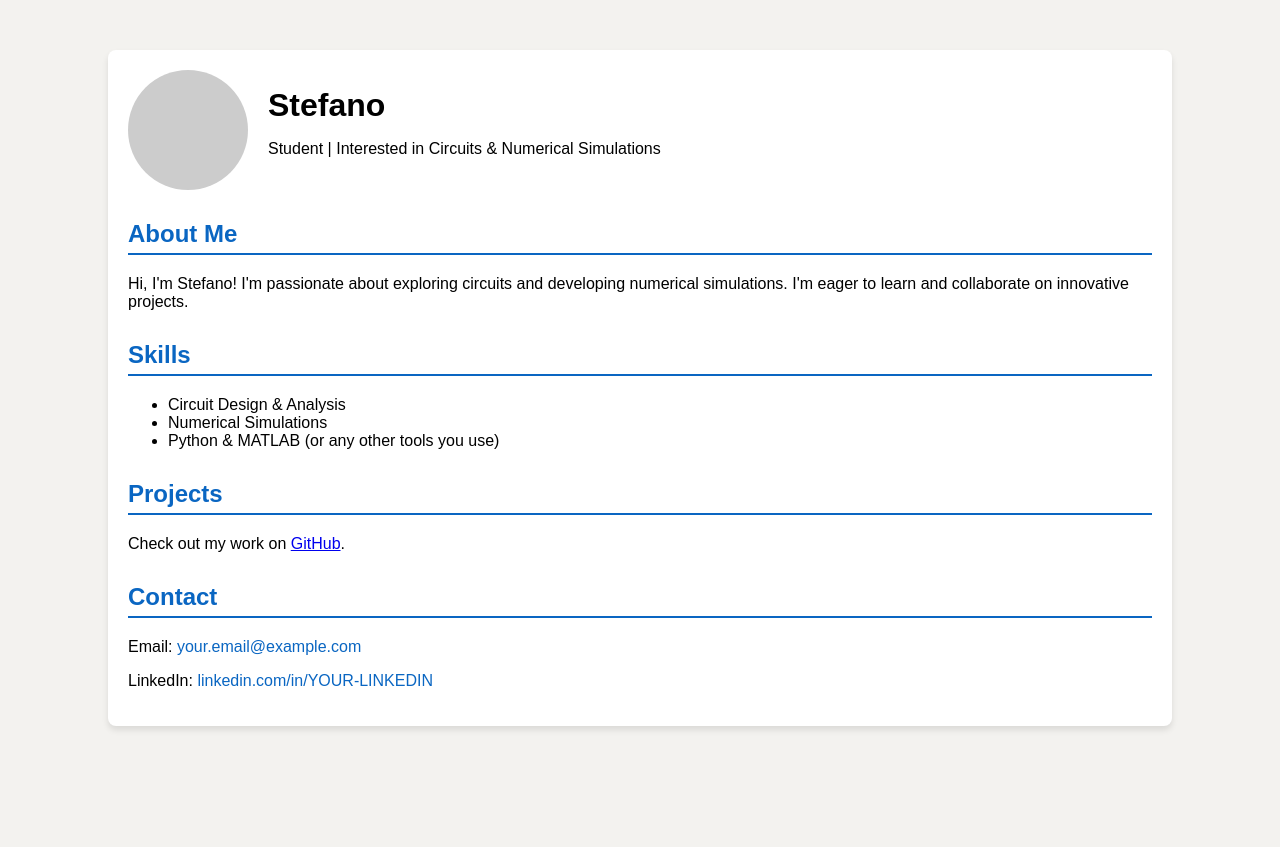
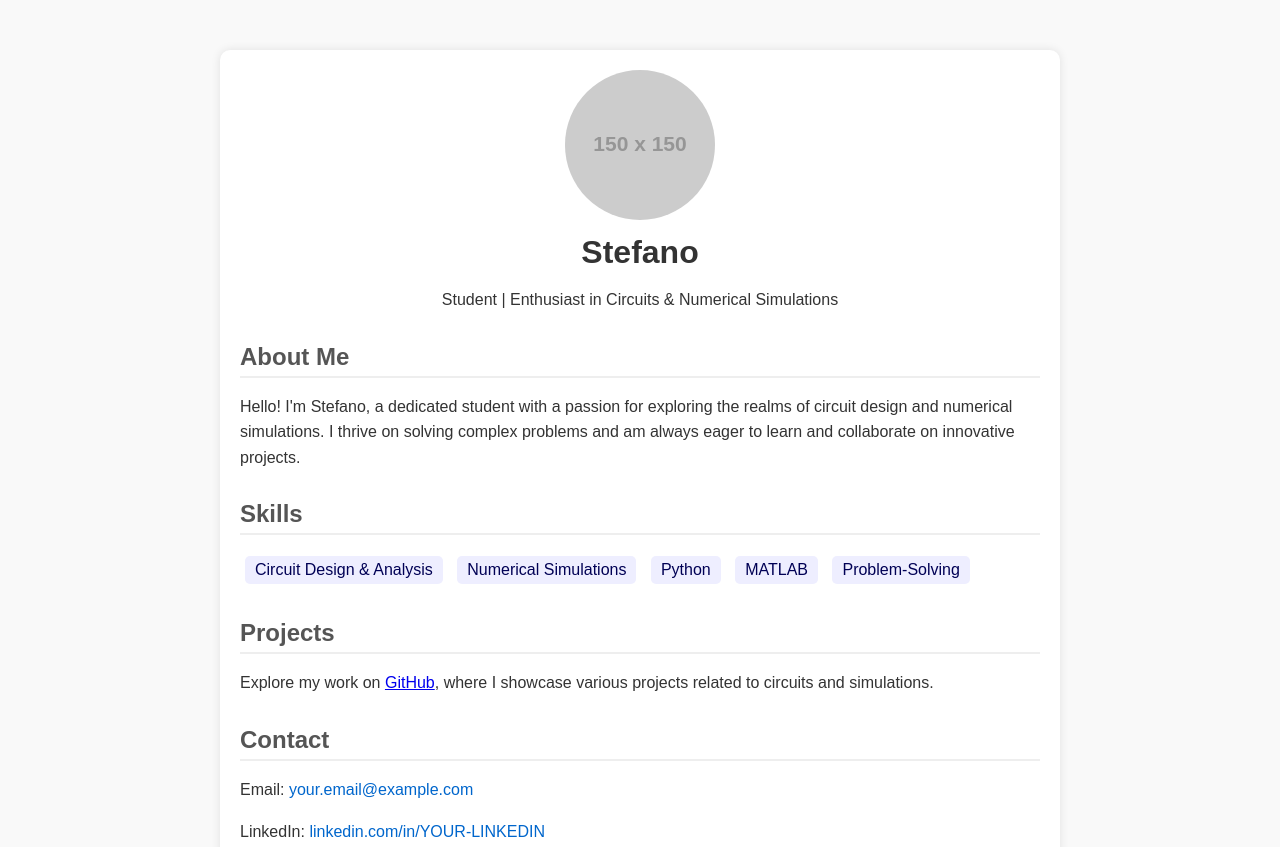
Before and after one commit to bulkideas/bulkideas.github.io, a plain HTML site: page index.html in a window 1280 px wide. Shown: the top 847 px of the page. Before the commit the page ends 800 px from the top, so only its background shows below. Drawn offline with Linux system fonts and the light colour scheme; placeholder pictures from the web are drawn by us.

Commit message:
Update index.html

```diff
--- a/index.html
+++ b/index.html
@@ -3,87 +3,116 @@
 <head>
     <meta charset="UTF-8">
     <meta name="viewport" content="width=device-width, initial-scale=1.0">
-    <title>Stefano's Profile</title>
+    <title>Stefano's Professional Profile</title>
     <style>
         body {
-            font-family: Arial, sans-serif;
-            background-color: #f3f2ef;
+            font-family: 'Arial', sans-serif;
+            background-color: #f9f9f9;
+            color: #333;
             margin: 0;
             padding: 0;
         }
         .container {
-            width: 80%;
+            width: 90%;
+            max-width: 800px;
             margin: 50px auto;
             background-color: #fff;
             padding: 20px;
-            border-radius: 8px;
-            box-shadow: 0 4px 6px rgba(0, 0, 0, 0.1);
+            border-radius: 10px;
+            box-shadow: 0 0 10px rgba(0, 0, 0, 0.1);
         }
-        .profile-header {
-            display: flex;
-            align-items: center;
+        .header {
+            text-align: center;
+            margin-bottom: 30px;
         }
         .profile-pic {
-            width: 120px;
-            height: 120px;
+            width: 150px;
+            height: 150px;
             border-radius: 50%;
-            background-color: #ccc;
-            margin-right: 20px;
+            background-color: #ddd;
+            display: inline-block;
+            background-image: url('https://via.placeholder.com/150');
+            background-size: cover;
+            background-position: center;
         }
-        .profile-info h1 {
-            margin: 0;
+        h1 {
+            font-size: 2em;
+            margin: 10px 0 5px;
+        }
+        h2 {
+            font-size: 1.5em;
+            color: #555;
+            margin-bottom: 15px;
+            border-bottom: 2px solid #eee;
+            padding-bottom: 5px;
+        }
+        p {
+            line-height: 1.6;
         }
         .section {
-            margin-top: 30px;
+            margin-bottom: 30px;
         }
-        .section h2 {
-            color: #0a66c2;
-            border-bottom: 2px solid #0a66c2;
-            padding-bottom: 5px;
+        .skills ul {
+            list-style: none;
+            padding: 0;
+        }
+        .skills li {
+            background-color: #eef;
+            color: #005;
+            display: inline-block;
+            padding: 5px 10px;
+            margin: 5px;
+            border-radius: 5px;
         }
         .contact a {
-            color: #0a66c2;
+            color: #0066cc;
             text-decoration: none;
         }
         .contact a:hover {
             text-decoration: underline;
         }
+        .graph-image {
+            width: 100%;
+            height: auto;
+            margin-top: 20px;
+            border: 1px solid #ddd;
+        }
     </style>
 </head>
 <body>
     <div class="container">
-        <div class="profile-header">
-            <div class="profile-pic"></div> <!-- Placeholder for profile picture -->
-            <div class="profile-info">
-                <h1>Stefano</h1>
-                <p>Student | Interested in Circuits & Numerical Simulations</p>
-            </div>
+        <div class="header">
+            <div class="profile-pic"></div>
+            <h1>Stefano</h1>
+            <p>Student | Enthusiast in Circuits & Numerical Simulations</p>
         </div>
-
         <div class="section about">
             <h2>About Me</h2>
-            <p>Hi, I'm Stefano! I'm passionate about exploring circuits and developing numerical simulations. I'm eager to learn and collaborate on innovative projects.</p>
+            <p>Hello! I'm Stefano, a dedicated student with a passion for exploring the realms of circuit design and numerical simulations. I thrive on solving complex problems and am always eager to learn and collaborate on innovative projects.</p>
         </div>
-
         <div class="section skills">
             <h2>Skills</h2>
             <ul>
                 <li>Circuit Design & Analysis</li>
                 <li>Numerical Simulations</li>
-                <li>Python & MATLAB (or any other tools you use)</li>
+                <li>Python</li>
+                <li>MATLAB</li>
+                <li>Problem-Solving</li>
             </ul>
         </div>
-
         <div class="section projects">
             <h2>Projects</h2>
-            <p>Check out my work on <a href="https://github.com/YOUR-GITHUB-USERNAME" target="_blank">GitHub</a>.</p>
+            <p>Explore my work on <a href="https://github.com/YOUR-GITHUB-USERNAME" target="_blank">GitHub</a>, where I showcase various projects related to circuits and simulations.</p>
         </div>
-
         <div class="section contact">
             <h2>Contact</h2>
             <p>Email: <a href="mailto:your.email@example.com">your.email@example.com</a></p>
             <p>LinkedIn: <a href="https://linkedin.com/in/YOUR-LINKEDIN" target="_blank">linkedin.com/in/YOUR-LINKEDIN</a></p>
         </div>
+        <div class="section graph">
+            <h2>Featured Graph</h2>
+            <img src="https://via.placeholder.com/600x400?text=2D+Graph" alt="2D Graph Image" class="graph-image">
+        </div>
     </div>
 </body>
 </html>
```
